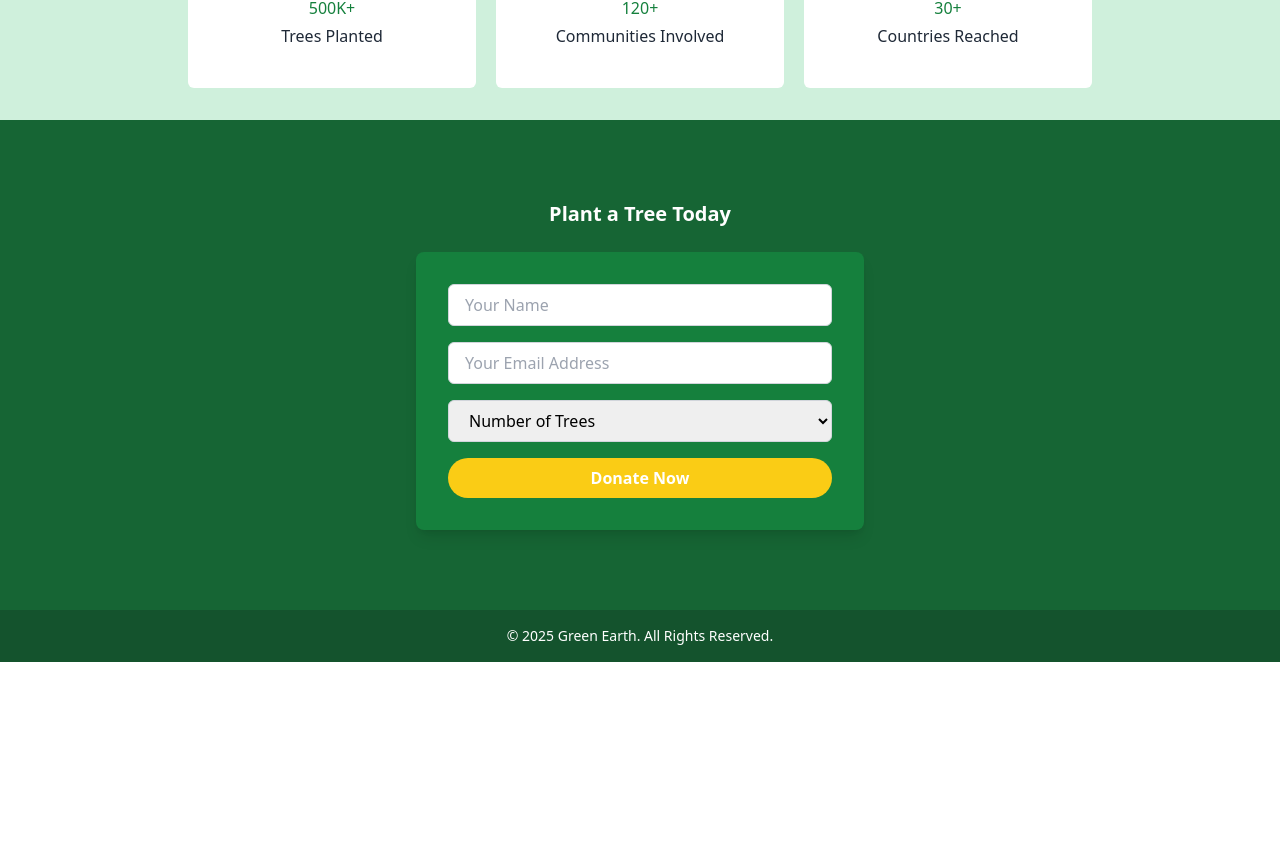
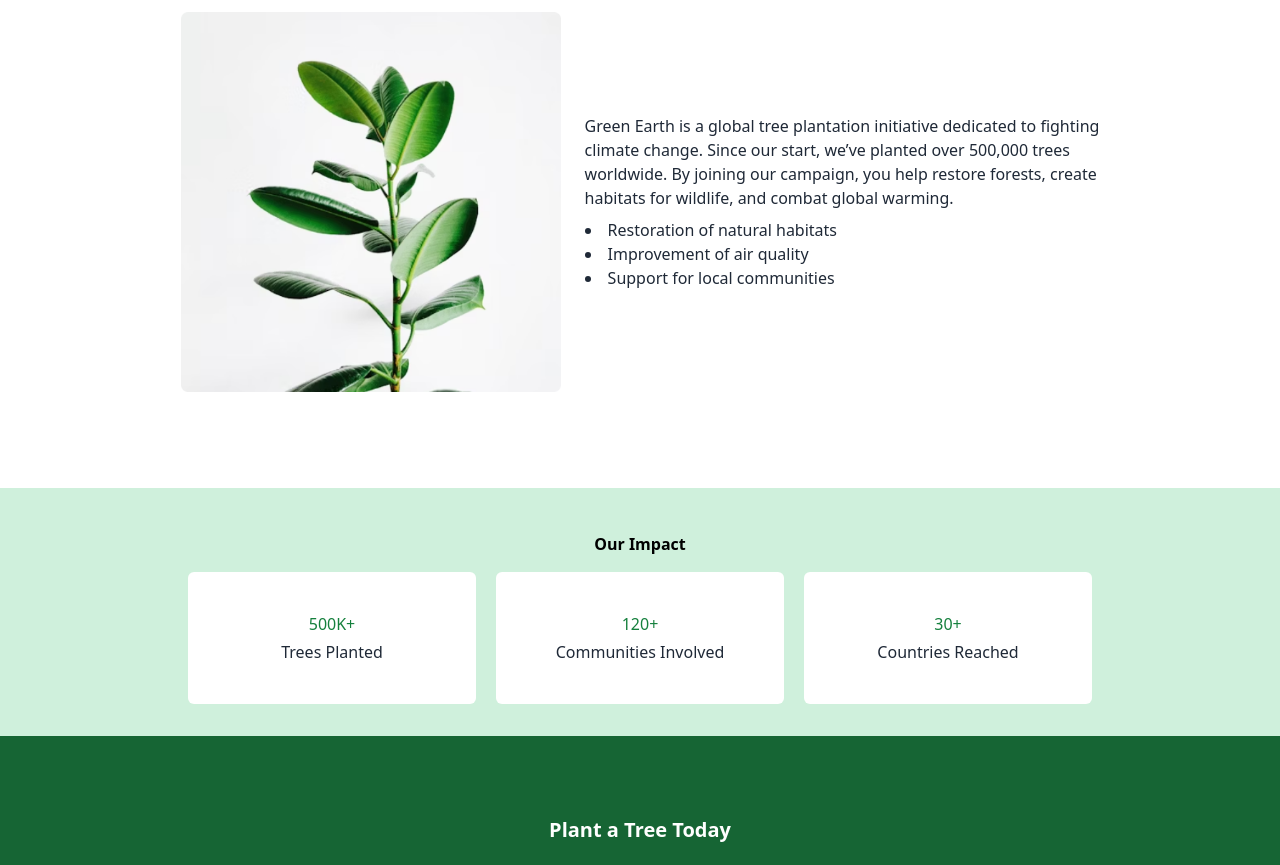
Before and after one commit to saif-hawlader/Green-Earth, a plain HTML site: page index.html in a window 1280 px wide. Shown: the part 476-1341 px from the top of the page. Before the commit the page ends 1138 px from the top, so only its background shows below. Drawn offline with nearby package versions, Linux system fonts and the light colour scheme.

Commit message:
completed campaign section

```diff
--- a/index.html
+++ b/index.html
@@ -1,11 +1,13 @@
 <!DOCTYPE html>
 <html lang="en">
+
 <head>
     <meta charset="UTF-8">
     <meta name="viewport" content="width=device-width, initial-scale=1.0">
     <title>Green Earth</title>
     <script src="https://cdn.tailwindcss.com"></script>
 </head>
+
 <body>
     <header>
         <nav class="bg-[#15803D] flex justify-between items-center px-14 h-14">
@@ -29,7 +31,8 @@
             <div class="banner-img-left"><img src="./assets/hero-leaf1.png" alt=""></div>
             <div class=" banner-text flex flex-col items-center gap-2">
                 <h1 class="text-[#1F2937] font-bold text-3xl">Plant a Tree, Grow a Future</h1>
-                <p class="text-[#1F2937] text-center">Join our mission to plant 1 million trees and make the Earth greener for future generations.</p>
+                <p class="text-[#1F2937] text-center">Join our mission to plant 1 million trees and make the Earth
+                    greener for future generations.</p>
                 <button class="bg-[#FACC15] text-[#15803D] rounded-2xl px-2 py-1">Get Involved</button>
             </div>
             <div class="banner-img-right"><img src="./assets/hero-leaf2.png" alt=""></div>
@@ -41,15 +44,33 @@
 
 
 
+        <div class="campaign mt-24">
+            <h2 class="text-center font-semibold text-3xl">About the Campaign</h2>
+            <div class="campaign mt-6  mx-auto w-3/4">
 
+            <div class="campaign-container flex justify-center items-center gap-6 ">
+                <div class="campaign-img">
+                    <img class="h-[380px]" src="./assets/about.png" alt="">
+                </div>
 
+                <div class="campaign-text flex flex-col ">
+                    <div class="first-text text-[#1F2937]">Green Earth is a global tree plantation initiative dedicated to fighting <br>
+                        climate change. Since our start, we’ve planted over 500,000 trees <br> worldwide. By joining our
+                        campaign, you help restore forests, create <br> habitats for wildlife, and combat global warming.
+                    </div>
 
+                    <ul class="second-text mt-2 list-inside list-disc text-[#1F2937]">
+                        <li>Restoration of natural habitats</li>
+                        <li>Improvement of air quality</li>
+                        <li>Support for local communities</li>
+                    </ul>
+                </div>
+            </div>
 
+        </div>
+        </div>
 
-
-
-
-        <div class="lower-section bg-[#CFF0DC] p-8 mt-4">
+        <div class="lower-section bg-[#CFF0DC] p-8 mt-24">
             <h2 class="text-center mt-3 font-semibold">Our Impact</h2>
             <div class="impact-card flex justify-center items-center gap-5">
                 <div class="bg-white p-10 rounded-md mt-4">
@@ -78,17 +99,22 @@
             <div class="bg-green-700 p-8 rounded-lg shadow-lg w-full max-w-md">
 
             <form class="space-y-4">
-                <input type="text" placeholder="Your Name" class="w-full px-4 py-2 rounded-md border border-gray-300 focus:outline-none focus:ring-2 focus:ring-green-400"/>
-                <input type="email" placeholder="Your Email Address" class="w-full px-4 py-2 rounded-md border border-gray-300 focus:outline-none focus:ring-2 focus:ring-green-400"/>
+                    <input type="text" placeholder="Your Name"
+                        class="w-full px-4 py-2 rounded-md border border-gray-300 focus:outline-none focus:ring-2 focus:ring-green-400" />
+                    <input type="email" placeholder="Your Email Address"
+                        class="w-full px-4 py-2 rounded-md border border-gray-300 focus:outline-none focus:ring-2 focus:ring-green-400" />
 
-                <select class="w-full px-4 py-2 rounded-md border border-gray-300 focus:outline-none focus:ring-2 focus:ring-green-400">
+                    <select
+                        class="w-full px-4 py-2 rounded-md border border-gray-300 focus:outline-none focus:ring-2 focus:ring-green-400">
                         <option selected disabled>Number of Trees</option>
                         <option value="1">1 Tree - $5</option>
                         <option value="5">5 Trees - $25</option>
                         <option value="10">10 Trees - $50</option>
                     </select>
 
-                <button type="submit" class="w-full bg-yellow-400 hover:bg-yellow-500 text-white font-semibold py-2 rounded-full transition duration-200">Donate Now</button>
+                    <button type="submit"
+                        class="w-full bg-yellow-400 hover:bg-yellow-500 text-white font-semibold py-2 rounded-full transition duration-200">Donate
+                        Now</button>
             </form>
             </div>
             <section>
@@ -104,4 +130,5 @@
 
 
 </body>
+
 </html>
```
Lines whose indentation alone changed are shown as unchanged.
